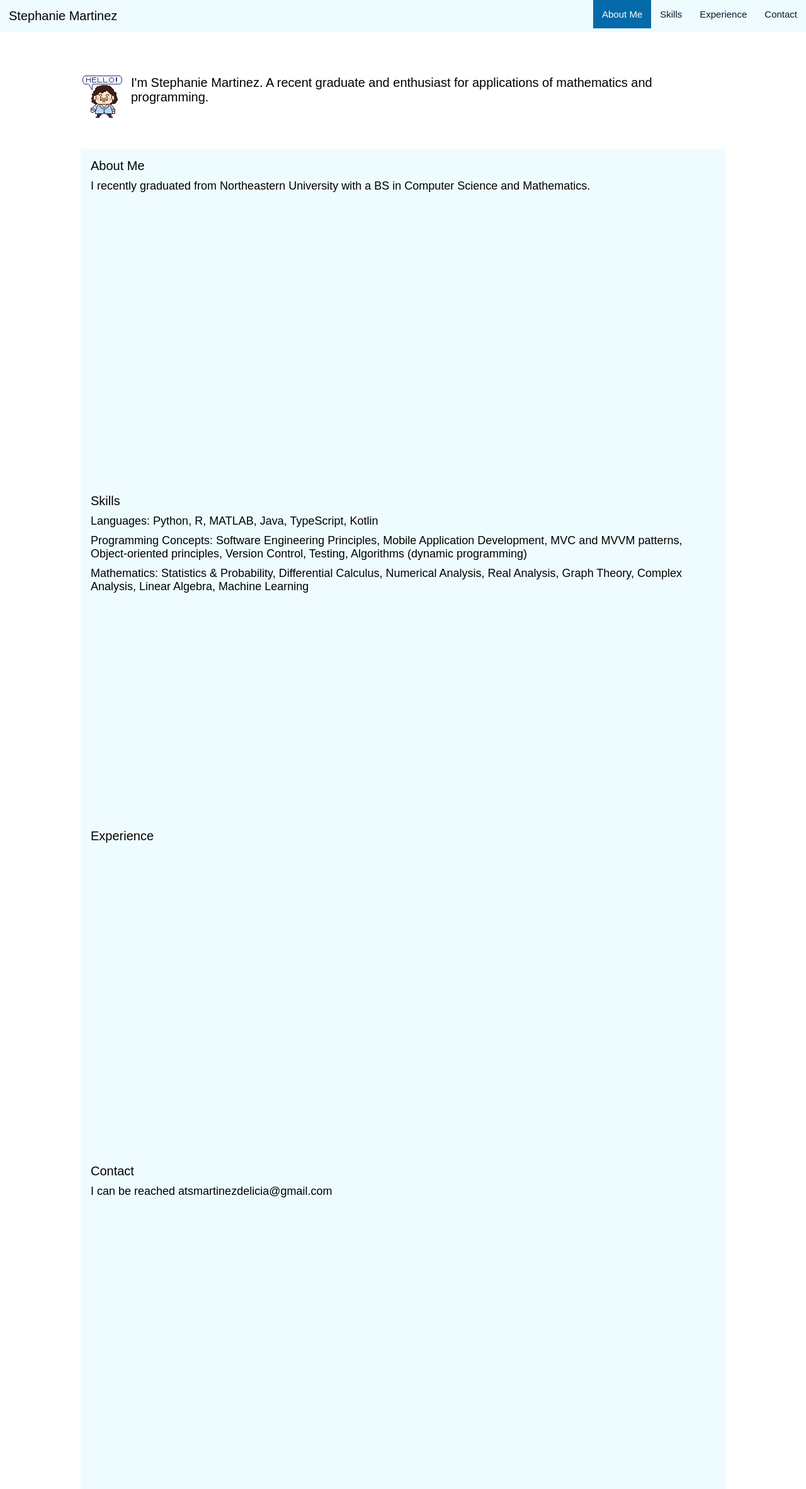
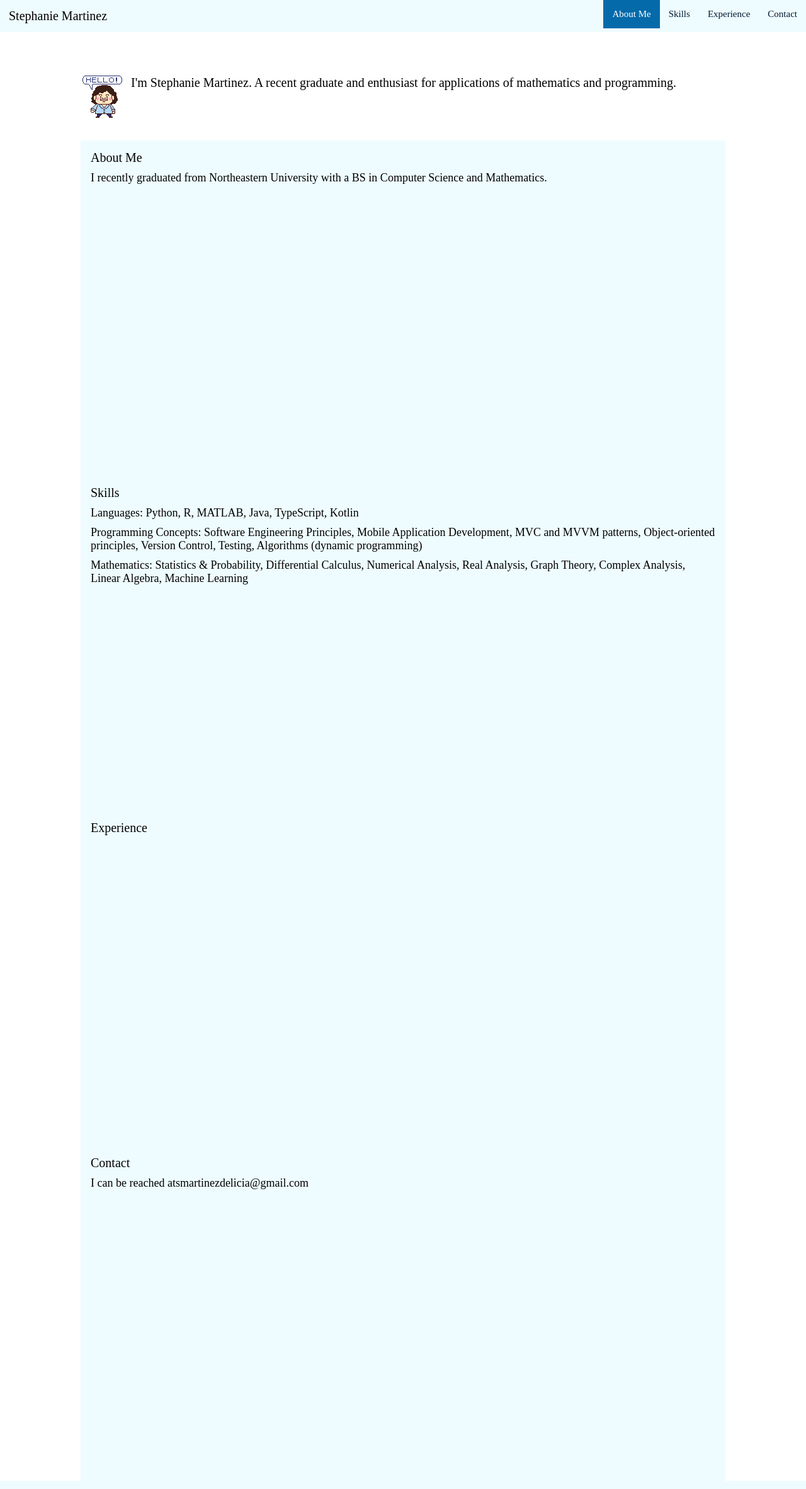
Before and after one commit to Stephanie-Delicia/stephanie-delicia.github.io, a PHP site: page / in a window 1280 px wide. Shown: the whole page at 63% size. Run offline with PHP 8.4, Linux system fonts and the light colour scheme.

Commit message:
Add files via upload

```diff
--- a/css/styles.css
+++ b/css/styles.css
@@ -5,7 +5,7 @@ html {
 body {
   /* for SOME reason, setting margin to 0 eliminates any gaps to the left. */
   margin: 0;
-  font-family: Arial, Helvetica, sans-serif;
+  font-family: Baskerville;
 }
 
 /* -------------------------  Mini Stoof sprite element. It contains 6 frames -------------------------*/
@@ -23,7 +23,7 @@ body {
 
 /* ------------------------- Navigation Bar -------------------------*/
 #homeNav {
-    font-family: Arial;
+    font-family: Baskerville;
     background-color: #eefcff;
     overflow: clip;
     top: 0;
@@ -38,6 +38,7 @@ body {
     padding: 14px;
     text-decoration: none;
     font-size: 20px;
+    color:#000000;
   }
 
   #homeNav tab {
@@ -80,7 +81,7 @@ body {
   .introContent {
     padding-left: 80px;
     background-color: #ffffff;
-    padding-bottom: 70px;
+    padding-bottom: 80px;
     overflow: clip;
     font-size: 20px;
   }
--- a/index.html
+++ b/index.html
@@ -11,7 +11,7 @@
 <!--------------------- Navigation --------------------->
 <body>
     <div id="homeNav">
-        <tabName> Stephanie Martinez </tabName>
+        <a href="#top"><tabName> Stephanie Martinez </tabName></a>
         <a href="#contact">     <tab>                Contact     </tab></a>
         <a href="#experience">  <tab>                Experience  </tab></a>
         <a href="#skills">      <tab>                Skills      </tab></a>
@@ -23,7 +23,7 @@
 
 
 <!--------------------- Intro --------------------->
-<div class="content">
+<div class="content" id="top">
     <div id="sprite"> </div>
     <div class="introContent">
         I'm Stephanie Martinez. A recent graduate and enthusiast
```
